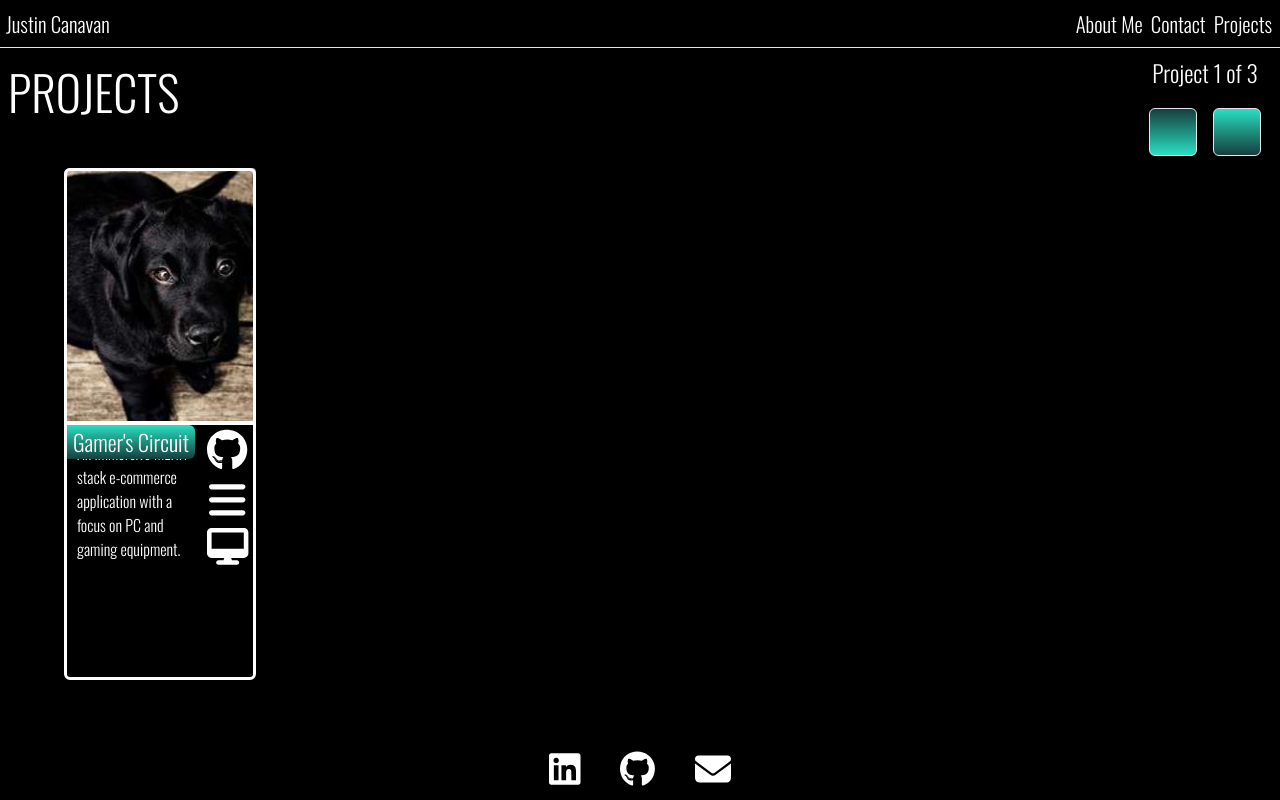
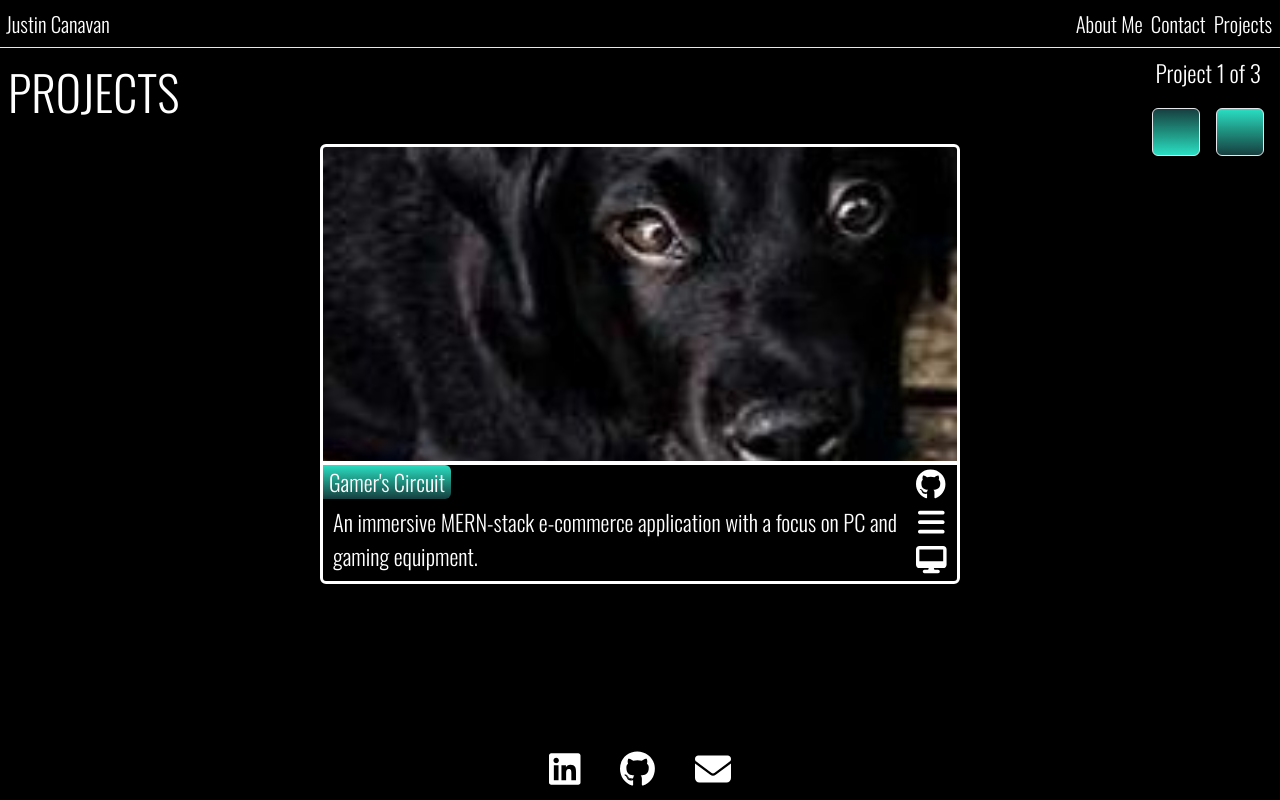
Before and after one commit to justincanavandev/vite-portfolio, a React (Vite) app in the folder vite-portfolio/: page /projects in a window 1280 px wide. Built offline with nearby package versions, Linux system fonts and the light colour scheme; some icons are missing; a web font is replaced by a local one.

Commit message:
fixed animation bug for closed cards

```diff
--- a/vite-portfolio/src/components/FooterIcons.tsx
+++ b/vite-portfolio/src/components/FooterIcons.tsx
@@ -8,9 +8,9 @@ export default function FooterIcons() {
   const location = useLocation()
 
   return (
-    <div className="flex justify-center sm:items-end sm:mx-auto sm:mt-[1rem] z-40">
+    <div className="flex justify-center sm:mb-3 sm:items-end sm:mx-auto  md:mt-0 z-40">
       <div
-        className={`flex ${screenHeight < 650 ? location.pathname==="/projects" && "mt-[5.3rem] xs:mt-[5.9rem] sm:mt-[.9rem] sm:w-full " : "absolute bottom-2.5"}`}
+        className={`flex ${screenHeight < 650 ? location.pathname==="/projects" && "mt-[5.3rem] xs:mt-[5.9rem] sm:mt-0 sm:w-full  md:mt-[.5rem] " : "absolute bottom-2.5"}`}
       >
         {footerIcons.map((icon, index) => (
           <div
--- a/vite-portfolio/src/pages/Projects/Projects2.tsx
+++ b/vite-portfolio/src/pages/Projects/Projects2.tsx
@@ -12,11 +12,11 @@ import { Icon } from "@iconify/react/dist/iconify.js"
 import FooterIcons from "../../components/FooterIcons"
 
 export default function Projects2() {
-  const { screenWidth, isModalOpen, screenHeight, footerIcons } =
-    useContext(GlobalContext)
+  const { screenWidth, isModalOpen, screenHeight } = useContext(GlobalContext)
 
   const {
     showProjectDetails,
+    setShowProjectDetails,
     hasPageRendered,
     setHasPageRendered,
     featuredProject,
@@ -56,8 +56,6 @@ export default function Projects2() {
 
   const projectsLength: number = selectedProject.images.length - 1
 
-  // const [viewportHeight, setViewportHeight] = useState<string>("h-[68vh]")
-
   useEffect(() => {
     if (hasPageRendered === false) {
       setTimeout(() => {
@@ -69,11 +67,43 @@ export default function Projects2() {
     }
   }, [])
 
+  // const nextBtn = () => {
+  //   if (selectedImageIndex === projectsLength) {
+  //     setSelectedImageIndex(0)
+  //     setFeaturedProject(projects[0])
+  //   } else {
+  //     setSelectedImageIndex(selectedImageIndex + 1)
+  //     setFeaturedProject(projects[selectedImageIndex + 1])
+  //   }
+  // }
   const nextBtn = () => {
-    if (selectedImageIndex === projectsLength) {
+    if (selectedImageIndex === projects.length-1 && !showProjectDetails) {
+      console.log("one")
+      setCloseAnimation(false)
+      setShowProjectDetails(true)
+
       setSelectedImageIndex(0)
       setFeaturedProject(projects[0])
-    } else {
+    }
+    if (selectedImageIndex !== projects.length-1 && showProjectDetails) {
+      console.log("two")
+      setCloseAnimation(false)
+      // setShowProjectDetails(true)
+      // setSelectedImageIndex(0)
+      // setFeaturedProject(projects[0])
+      setSelectedImageIndex(selectedImageIndex + 1)
+      setFeaturedProject(projects[selectedImageIndex + 1])
+    }
+
+    if (selectedImageIndex === projects.length-1 && showProjectDetails) {
+      console.log("three")
+      setSelectedImageIndex(0)
+      setFeaturedProject(projects[0])
+    }
+    if (selectedImageIndex !== projects.length-1 && !showProjectDetails) {
+      console.log("four")
+      setCloseAnimation(false)
+      setShowProjectDetails(true)
       setSelectedImageIndex(selectedImageIndex + 1)
       setFeaturedProject(projects[selectedImageIndex + 1])
     }
@@ -81,26 +111,48 @@ export default function Projects2() {
 
   const prevBtn = () => {
     // setTimeout(() => {
-    if (selectedImageIndex === 0) {
-      setSelectedImageIndex(projectsLength)
-      setFeaturedProject(projects[projectsLength])
-    } else {
+    if (selectedImageIndex === 0 && !showProjectDetails) {
+      console.log('one')
+      setCloseAnimation(false)
+      setShowProjectDetails(true)
+      setSelectedImageIndex(projects.length-1)
+      setFeaturedProject(projects[projects.length-1])
+    }
+
+    if (selectedImageIndex === 0 && showProjectDetails) {
+      console.log('two')
+      setCloseAnimation(false)
+      setShowProjectDetails(true)
+      setSelectedImageIndex(projects.length-1)
+      setFeaturedProject(projects[projects.length-1])
+    }
+    if (selectedImageIndex !== 0 && showProjectDetails) {
+      console.log('three')
+      setCloseAnimation(false)
+      // setShowProjectDetails(true)
       setSelectedImageIndex(selectedImageIndex - 1)
       setFeaturedProject(projects[selectedImageIndex - 1])
     }
 
-    // }, 500)
+    if (selectedImageIndex !== 0 && !showProjectDetails){
+      console.log('four')
+      setCloseAnimation(false)
+      setShowProjectDetails(true)
+      setSelectedImageIndex(selectedImageIndex - 1)
+      setFeaturedProject(projects[selectedImageIndex - 1])
+    }
   }
 
   // useEffect(() => {
   //   console.log("closeAnimation", closeAnimation)
-  //   console.log("featuredProject", featuredProject)
+  //   // console.log("featuredProject", featuredProject)
   //   console.log("selectedImageIndex", selectedImageIndex)
+  //   console.log("showProjectDetails", showProjectDetails)
   // }, [selectedImageIndex])
 
   const nextPrevBtns = (
     <>
-      <div className="flex justify-between bg-black w-full max-w-[240px] items-center z-0 sm:h-[100px] sm:max-w-none sm:flex-col sm:absolute sm:w-[150px] right-[0rem] top-[-4.5rem]">
+      <div className="flex justify-between bg-black w-full max-w-[240px] items-center z-0 sm:h-[100px] sm:max-w-none sm:flex-col sm:absolute sm:w-[150px] right-[.2rem] top-[-5.2rem] md:top-[3.5rem] md:right-[-.2rem]">
         <p className="hidden sm:flex sm:text-[1.45rem]">
           Project {selectedImageIndex + 1} of {selectedProject.images.length}
         </p>
@@ -142,14 +194,14 @@ export default function Projects2() {
           </h1>
         </div>
         <div
-          className={`flex relative flex-col font-oswald z-30 mt-[2vh] text-white sm:mt-0
+          className={`flex relative flex-col font-oswald z-30 mt-[2vh] text-white sm:mt-[1vh]
           ${
             screenHeight >= 650
               ? showProjectDetails
                 ? `h-[70vh] sm:h-[72vh]`
-                : "h-[44vh] sm:h-[47vh] "
+                : "h-[44vh] sm:h-[47vh] lg:h-[70vh] "
               : "h-[30rem] sm:h-[31.7rem]"
-          }  sm:flex-row sm:flex-wrap sm:justify-center`}
+          }  sm:flex-row sm:flex-wrap sm:justify-center md:w-[100%] md:static`}
         >
           {/* Projects */}
 
@@ -158,12 +210,12 @@ export default function Projects2() {
             key={selectedImageIndex}
             className={`flex flex-col relative items-center ${
               screenWidth >= 320 ? "" : "w-[320px] pr-3"
-            }   mx-auto  z-30 sm:w-[90%] sm:mt-[5vh] sm:static  sm:items-start `}
+            }   mx-auto  z-30 sm:w-[90%] sm:mt-[5vh] sm:static  sm:items-start md:items-center md:mt-[4.5vh] lg:mt-2`}
           >
             <div className=" ">
               <div className="">
                 <div
-                  className={`before:rounded-t-md before:z-50 h-[14rem] w-64 z-40 relative img-border rounded-b-md text-[.8rem] xs:h-[14rem] xs:w-[22rem] sm:w-[27rem] sm:h-[17rem] md:h-52 md:w-40 lg:h-64 lg:w-48 ${
+                  className={`before:rounded-t-md before:z-50 h-[14rem] w-64 z-40 relative img-border rounded-b-md text-[.8rem] xs:h-[14rem] xs:w-[22rem] sm:w-[27rem] sm:h-[17rem] md:w-[29rem]  lg:w-[40rem] lg:h-[20rem] ${
                     closeAnimation
                       ? `${
                           featuredProject.name === selectedProject.name
@@ -185,7 +237,7 @@ export default function Projects2() {
                   <img
                     src={selectedProject.thumbnail}
                     alt="project-image"
-                    className={`h-[14rem]  w-64 xs:h-[14rem] xs:w-[22rem] sm:w-[27rem] sm:h-[17rem] md:h-52 md:w-40 lg:h-64 lg:w-48 object-cover
+                    className={`h-[14rem]  w-64 xs:h-[14rem] xs:w-[22rem] sm:w-[27rem] sm:h-[17rem]  md:w-[29rem] lg:h-[20rem]  lg:w-[40rem] object-cover
                 ${
                   closeAnimation
                     ? `${
@@ -249,7 +301,7 @@ export default function Projects2() {
                   showProjectDetails && (
                     <div
                       onAnimationEnd={setAnimationState}
-                      className={`h-[10rem] w-64 z-10 relative xs:h-36 xs:w-[22rem] sm:w-[27rem] sm:h-[7.5rem]  md:h-52 md:w-40 lg:h-64 lg:w-48  ${
+                      className={`h-[10rem] w-64 z-10 relative xs:h-36 xs:w-[22rem] sm:w-[27rem] sm:h-[7.5rem]  md:w-[29rem]  lg:w-[40rem]  ${
                         closeAnimation
                           ? "animate-project-details-close sm:animate-project-details-close-sm"
                           : "animate-project-details-open"
@@ -266,29 +318,27 @@ export default function Projects2() {
                       <div
                         className={`absolute top-0 left-0 rounded-r-[.375rem] px-1.5 bg-teal-gradient`}
                       >
-                        <h3 className="text-[1.1rem] mx-auto xs:text-[1.3rem] md:text-[1.1rem] lg:text-[1.4rem] ">
+                        <h3 className="text-[1.1rem] mx-auto xs:text-[1.3rem] md:text-[1.1rem] lg:text-[1.4rem]">
                           {selectedProject.name}
                         </h3>
                       </div>
                       <div className="sm:flex">
-                        {/* <div className="sm:w-[200px]"> */}
-                        <p className="text-[1.1rem] mt-1 px-2.5 absolute top-7 xs:mt-2.5 xs:text-[1.15rem] sm:w-[380px] md:text-[.79rem] sm:mt-[2.2rem] sm:static md:mt-2 lg:mt-4 lg:text-[1rem] ">
+                        <p className="text-[1.1rem] mt-1 px-2.5 absolute top-7 xs:mt-2.5 xs:text-[1.15rem] sm:w-[380px] sm:mt-[2.2rem] sm:static md:mt-8 md:w-[410px] md:text-[1.3rem] lg:mt-10  lg:w-[588px] lg:text-[1.4rem] ">
                           {selectedProject.description}
                         </p>
-                        {/* </div> */}
 
                         <div className="flex justify-between relative mx-[.3rem] mb-1 sm:my-1 sm:flex-col sm:gap-2 ">
                           <Link to={selectedProject.githubRepo} target="_blank">
                             <FontAwesomeIcon
                               icon={faGithub}
-                              className="absolute left-[.3rem] bottom-[.3rem] text-[1.6rem] xs:text-[1.7rem] xs:bottom-[.5rem] sm:static sm:text-[1.9rem] md:text-[2.15rem] md:bottom-[-12.08rem] lg:bottom-[-15.08rem] lg:text-[2.6rem]"
+                              className="absolute left-[.3rem] bottom-[.3rem] text-[1.6rem] xs:text-[1.7rem] xs:bottom-[.5rem] sm:static sm:text-[1.9rem] "
                               size="2xl"
                             />
                           </Link>
                           <button>
                             <FontAwesomeIcon
                               icon={faBars}
-                              className="absolute left-[6.7rem] bottom-[.3rem] text-[1.6rem] xs:left-[9.8rem] xs:text-[1.7rem] xs:bottom-[.5rem] sm:static sm:text-[1.9rem] md:text-[2.15rem] md:bottom-[-12.08rem] md:left-[3.62rem] lg:bottom-[-15.08rem] lg:left-[4.4rem] lg:text-[2.6rem]"
+                              className="absolute left-[6.7rem] bottom-[.3rem] text-[1.6rem] xs:left-[9.8rem] xs:text-[1.7rem] xs:bottom-[.5rem] sm:static sm:text-[1.9rem] "
                               size="2xl"
                               onClick={() => {
                                 setProjectIndex(selectedImageIndex)
@@ -298,7 +348,7 @@ export default function Projects2() {
                           </button>
                           <Link to={selectedProject.liveLink} target="_blank">
                             <FontAwesomeIcon
-                              className="absolute right-[0.3rem] bottom-[.3rem] text-[1.4rem] xs:text-[1.5rem] xs:bottom-[.5rem] sm:static sm:text-[1.7rem]  md:bottom-[-12.1rem] md:text-[1.85rem] lg:bottom-[-14.95rem] lg:text-[2.3rem]"
+                              className="absolute right-[0.3rem] bottom-[.3rem] text-[1.4rem] xs:text-[1.5rem] xs:bottom-[.5rem] sm:static sm:text-[1.7rem]  md:bottom-[-12.1rem] md:text-[1.7rem]"
                               icon={faDesktop}
                               size="xl"
                             />
@@ -311,10 +361,11 @@ export default function Projects2() {
               <div className="hidden sm:flex sm:w-[100px] ">{nextPrevBtns}</div>
             </div>
           </div>
-          {screenHeight < 650 && <FooterIcons />}
+          {screenHeight < 650 && screenWidth < 640 && <FooterIcons />}
         </div>
 
-        {screenHeight >= 650 && <FooterIcons />}
+        {(screenHeight >= 650 ||
+          (screenHeight < 650 && screenWidth >= 640)) && <FooterIcons />}
       </div>
       {viewProjectDetails && <ProjectDetails projectIndex={projectIndex} />}
     </>
```
Lines whose indentation alone changed are shown as unchanged.
